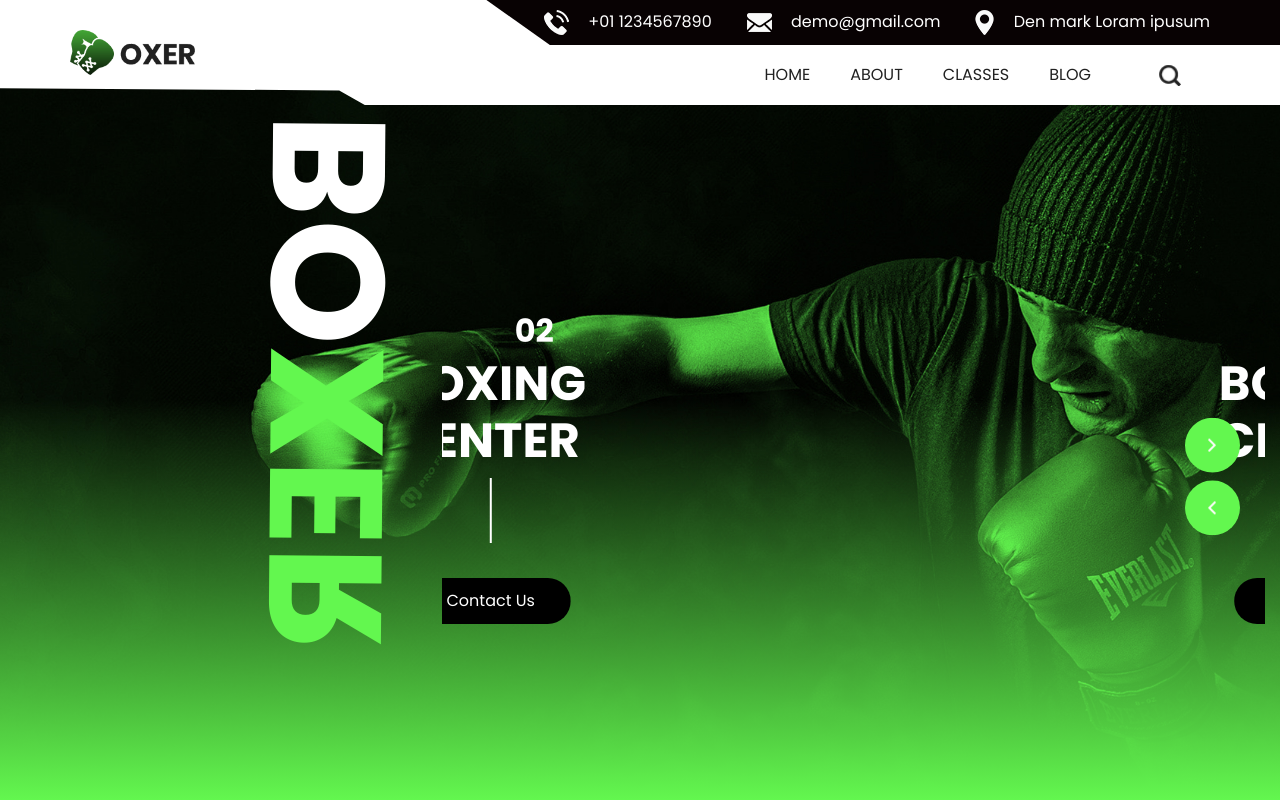
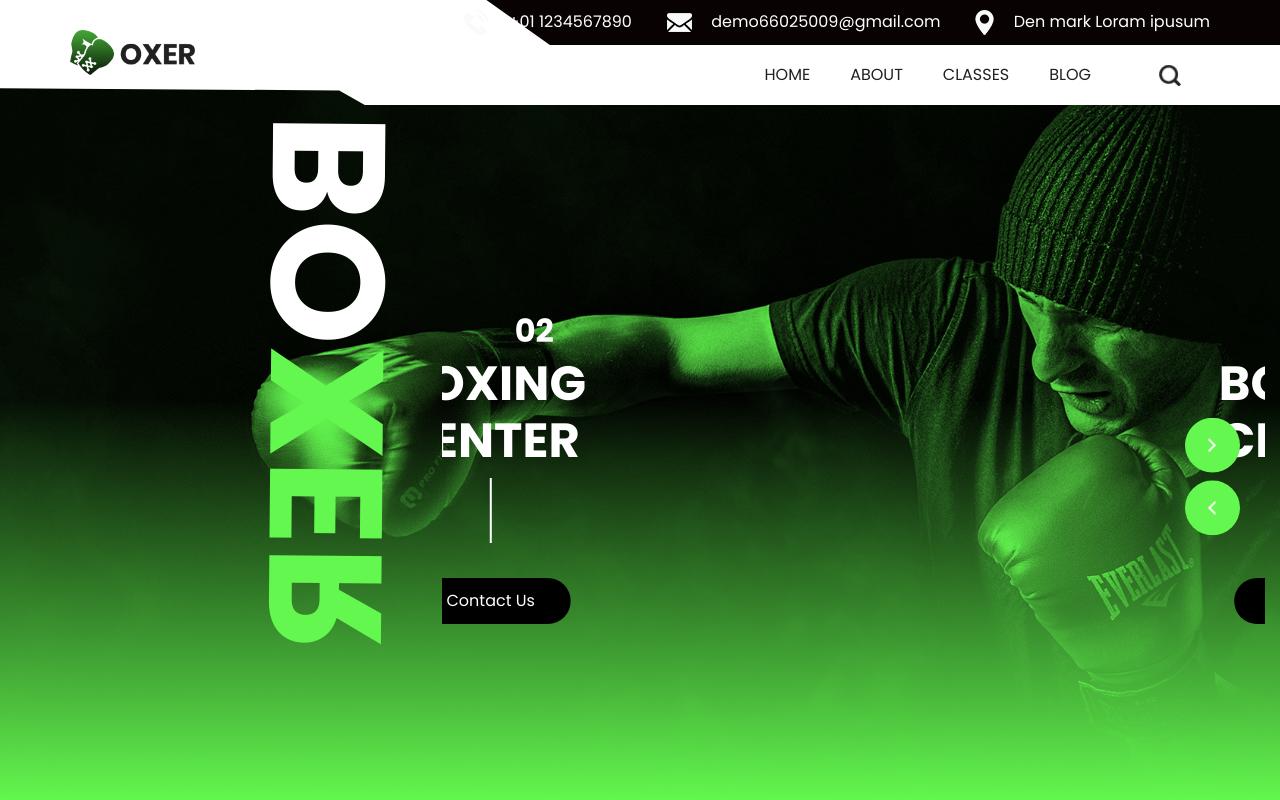
Before and after one commit to 66025009/test-boxer, a plain HTML site: page index.html in a window 1280 px wide. Shown: the top 800 px of the page. Drawn offline with nearby package versions, Linux system fonts and the light colour scheme; some packages are replaced by stand-ins of ours; a web font is replaced by a local one.

Commit message:
Update index.html

```diff
--- a/index.html
+++ b/index.html
@@ -49,7 +49,7 @@
                 <li class="">
                   <a class="" href="">
                     <img src="images/mail.png" alt="" />
-                    <span>demo@gmail.com</span>
+                    <span>demo66025009@gmail.com</span>
                   </a>
                 </li>
                 <li class="">
```
